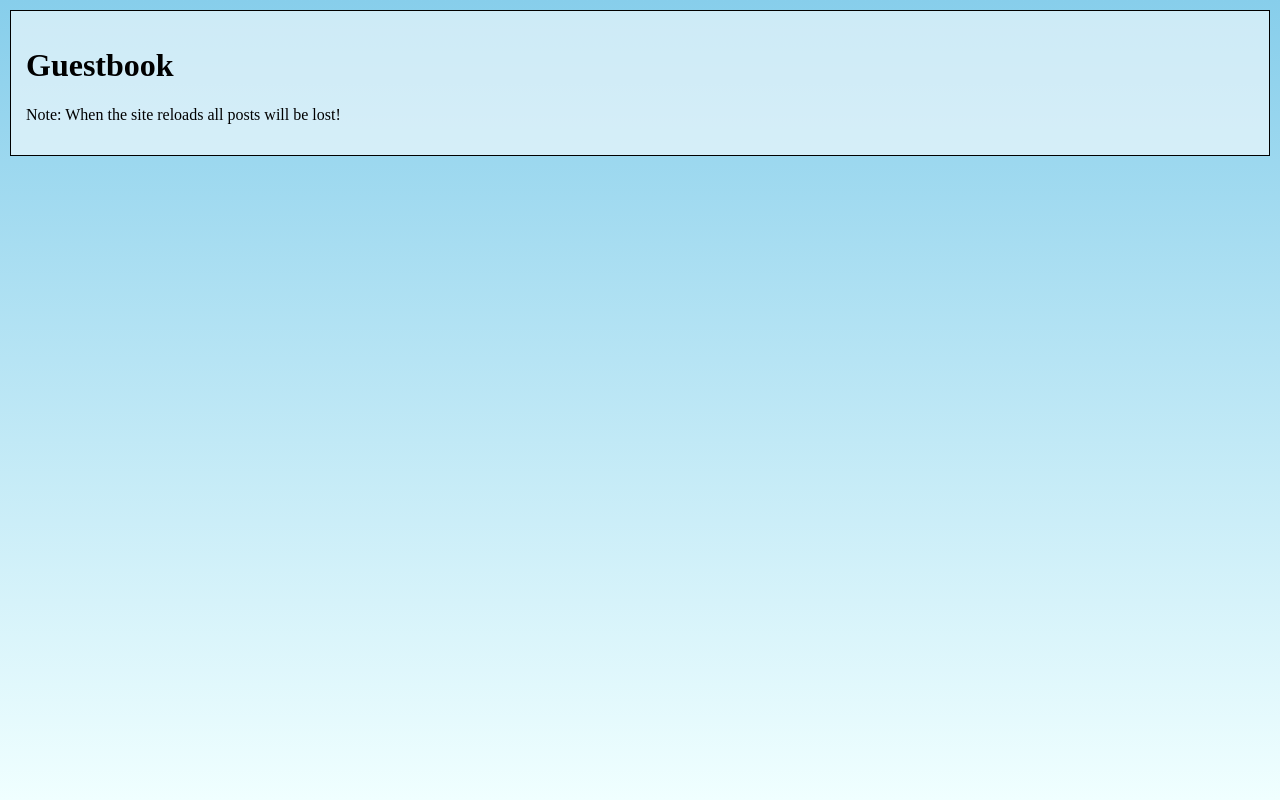
After one commit to MachineThing/docker-lamp, a PHP site: page /guestbook.php in a window 1280 px wide. The commit adds this page. Run offline with PHP 8.4, Linux system fonts and the light colour scheme.

Commit message:
Making guestbook, also stylized site a bit nicer

```diff
--- a/site/css/index.css
+++ b/site/css/index.css
@@ -1,3 +1,17 @@
+html {
+  padding: 0px;
+  margin: 0px;
+  height: 100%;
+  width: 100%;
+  background: linear-gradient(skyblue, azure);
+}
+
 body {
-  background-color: beige;
+  margin: 10px;
 }
+
+.container {
+  padding: 15px;
+  border: 1px solid black;
+  background-color: #ffffff95;
+}
--- /dev/null
+++ b/site/guestbook.php
@@ -0,0 +1,14 @@
+<!DOCTYPE html>
+<html lang="en" dir="ltr">
+  <head>
+    <meta charset="utf-8">
+    <link rel="stylesheet" href="/css/index.css">
+    <title>My Site!</title>
+  </head>
+  <body>
+    <div class="container">
+      <h1>Guestbook</h1>
+      <p>Note: When the site reloads all posts will be lost!</p>
+    </div>
+  </body>
+</html>
```
Also changed, not shown: site/index.php (+12 -1 lines).
